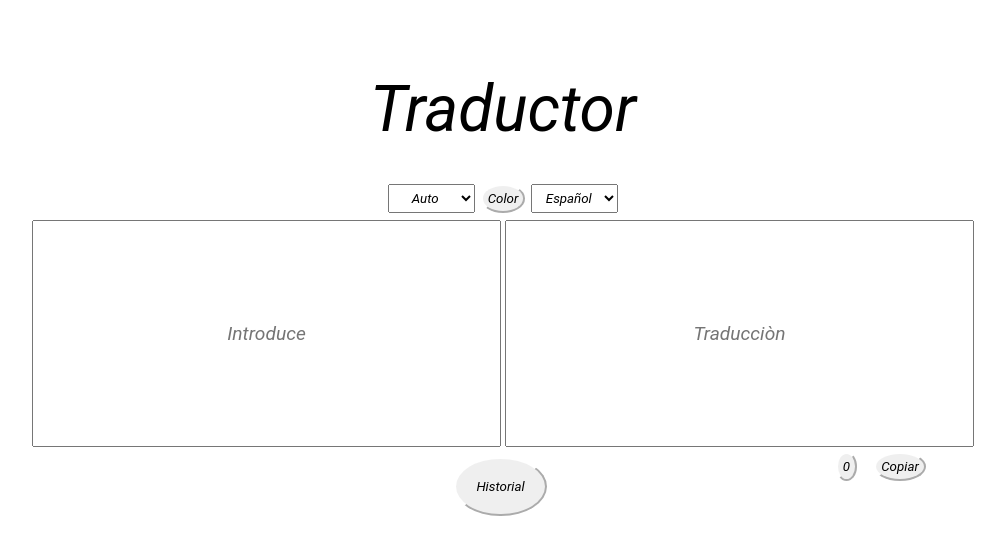
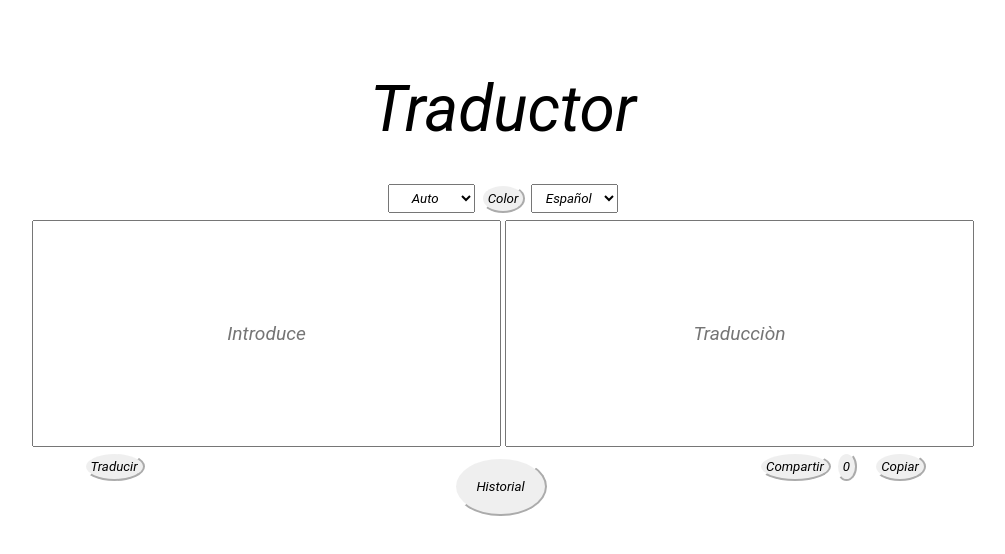
Before and after one commit to Bredalis/Javascript, a plain HTML site: page Traductor/index.html in a window 1280 px wide. Shown: the whole page, without its empty margins (137-1142 px from the left). Drawn offline with Linux system fonts and the light colour scheme; files whose address does not match are found by name.

Commit message:
Nuevas Modificaciones

```diff
--- a/Traductor/index.html
+++ b/Traductor/index.html
@@ -48,10 +48,12 @@
 
 	</div>
 
-	<button id="Historial">Historial</button>
+	<button id="Traducir" onclick="Traducir()">Traducir</button>
+
+	<button id="Historial" onclick="Historial()">Historial</button>
+	<button id="Compartir" onclick="Compartir()">Compartir</button>
 
 	<button id="Like" onclick="Like()">0</button>
-
 	<button id="Copiar" onclick="Copiar()">Copiar</button>
 
 	<script src="C:\Users\Angelica Gerrero\Desktop\LenguajesDeProgramacion\Javascript\Herramienta\jquery-1.6.3.min.js"></script>
--- a/Traductor/index.js
+++ b/Traductor/index.js
@@ -8,7 +8,10 @@ $(function(){
 var Body = document.getElementById("Cuerpo");
 var Header = document.getElementById("Encabezado");
 var Input_1 = document.getElementById("Idioma_Salida");
+var Traducir = document.getElementById("Traducir");
+var Compartir = document.getElementById("Compartir");
 var Button_Like = document.getElementById("Like");
+var Historial = document.getElementById("Historial");
 
 var Bolean = true;
 
@@ -30,6 +33,16 @@ function Estilo(){
 	}
 }
 
+function Traducir(){
+
+	//Continuar;
+}
+
+function Compartir(){
+
+	//Continuar;
+}
+
 function Like(){
 
 	//Continuar;
@@ -40,3 +53,8 @@ function Copiar(){
 	Input_1.select();
 	document.execCommand("Copy");
 }
+
+function Historial(){
+
+	//Continuar;
+}
--- a/Traductor/style.css
+++ b/Traductor/style.css
@@ -26,8 +26,21 @@
 	font-size: larger;
 }
 
+#Traducir{
+	border-color: white;
+	border-radius: 50%;
+	position: absolute;
+	right: 78%;
+}
+
+#Compartir{
+	border-color: white;
+	border-radius: 50%;
+	position: absolute;
+	left: 70%;
+}
+
 #Like{
-
 	border-color: white;
 	border-radius: 50%;
 	position: absolute;
```
Also changed, not shown: TablaDeMultiplicacion/index.js (added, +10 -0 lines).
